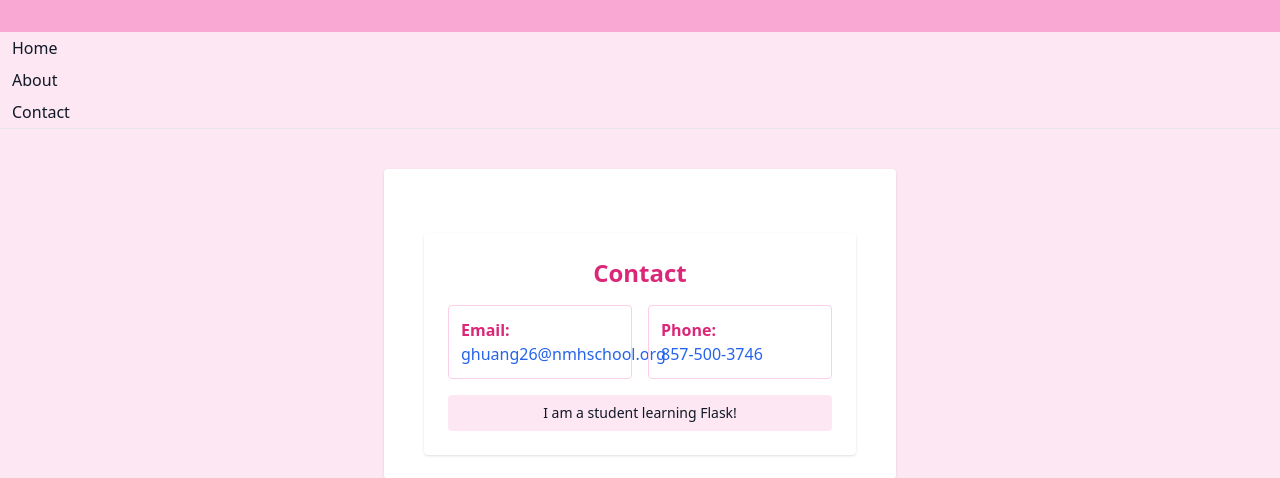
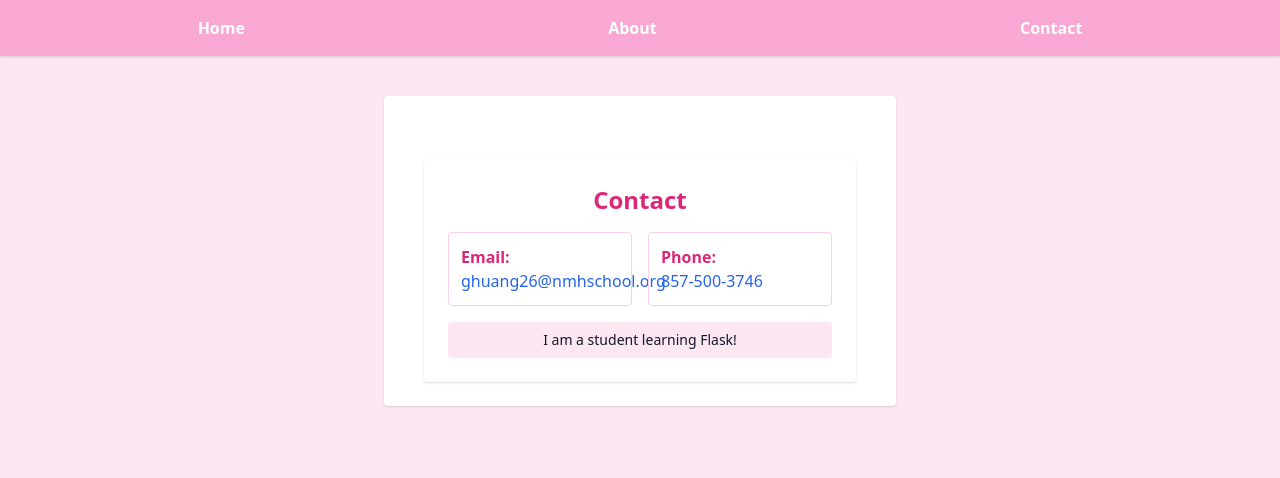
Before and after one commit to gracehuanggg/my-work, a Flask app: page /contact in a window 1280 px wide. Shown: the top 478 px of the page. Run offline with Flask 3, Linux system fonts and the light colour scheme; some libraries are stand-ins or nearby versions.

Commit message:
changed to have a better hover and update the photo

```diff
--- a/iteration_05/templates/base.html
+++ b/iteration_05/templates/base.html
@@ -10,12 +10,11 @@
 <!-- Body tag opens the main visible part of the webpage. Everything shown in the browser window lives inside here.-->
 <body class="min-h-screen bg-pink-100 text-gray-900 flex flex-col">
 
-    <nav class="flex justify-around items-center p-4 bg-pink-300 text white-shadowf"></body></nav>
-        <a href="/" class="hover:bg-pink-400 px-3 py-1 rounded">Home</a>
-        <a href="/about" class="hover:bg-pink-400 px-3 py-1 rounded">About</a>
-        <a href="/contact" class="hover:bg-pink-400 px-3 py-1 rounded">Contact</a>
-    <hr>
-</nav>
+    <nav class="flex justify-around items-center p-4 bg-pink-300 text-white shadow">
+      <a href="/" class="hover:text-pink-700 font-semibold">Home</a>
+      <a href="/about" class="hover:text-pink-700 font-semibold">About</a>
+      <a href="/contact" class="hover:text-pink-700 font-semibold">Contact</a>
+    </nav>
 
   <main class="flex justify-center py-10">
     <div class="bg-white p-6 rounded shadow w-full max-w-lg">
```
Also changed, not shown: iteration_05/static/images/profile_picture.jpg (added).
